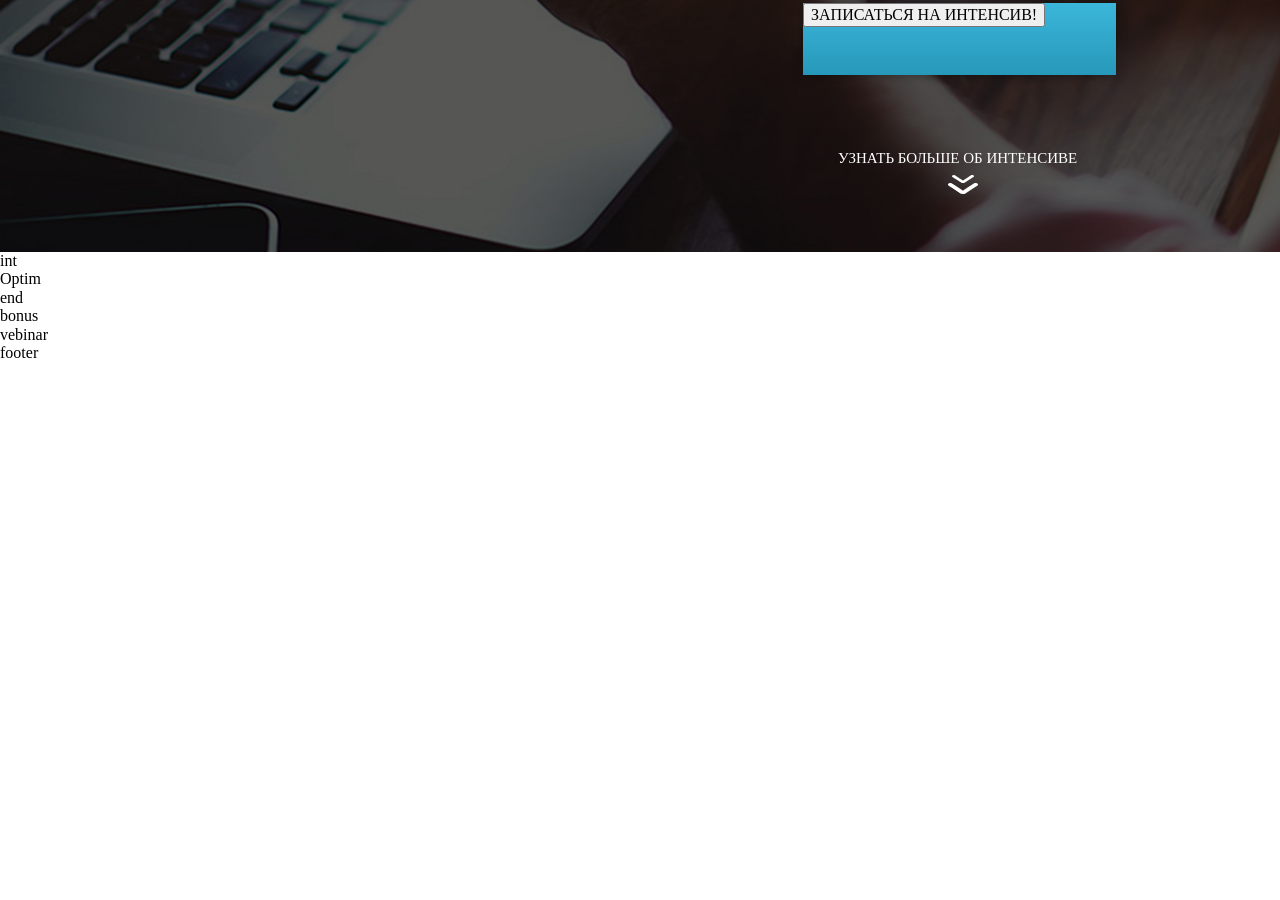
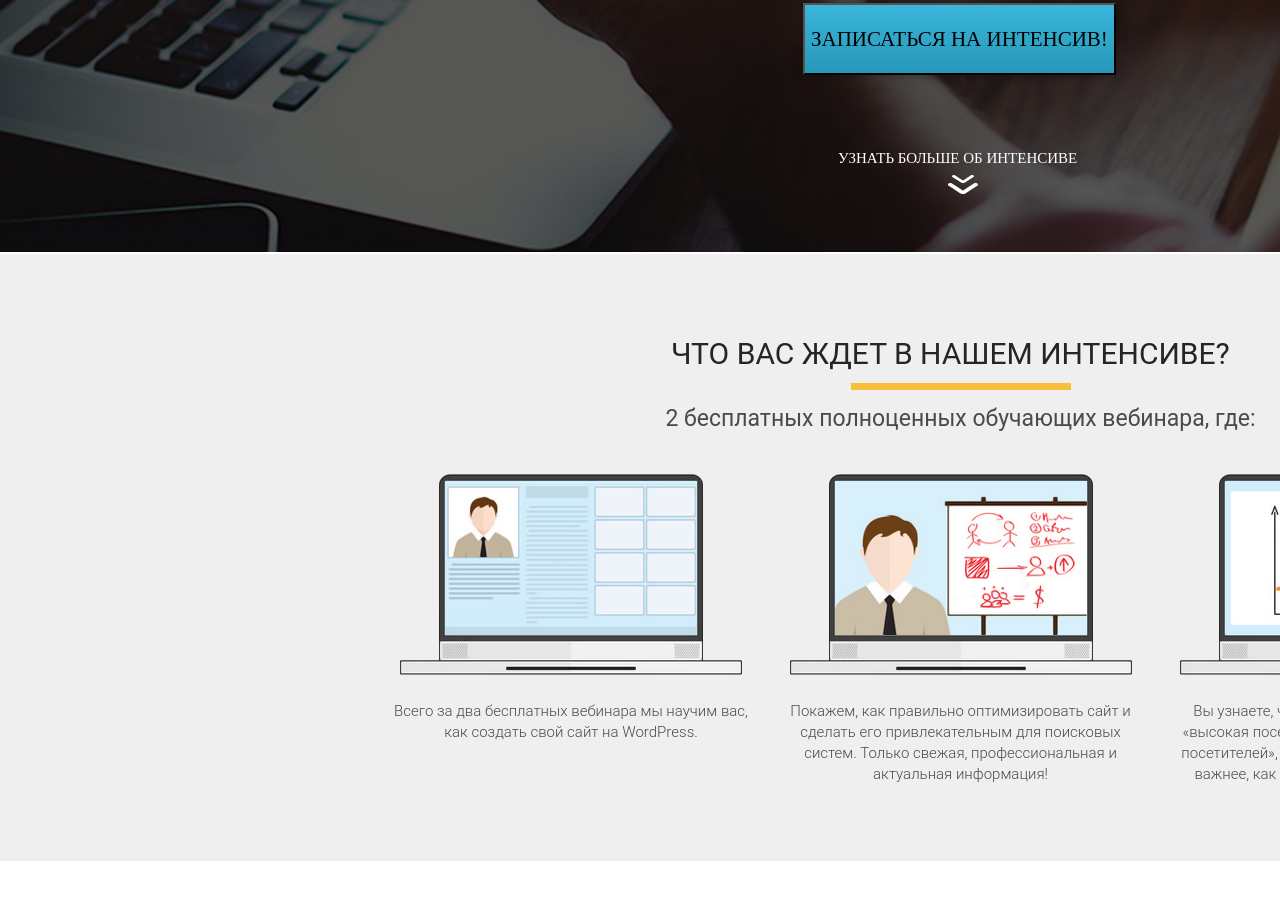
Before and after one commit to Maxim1Popov1/Maxim1Popov1.github.io, a plain HTML site: page index.html in a window 1280 px wide. Shown: the part 548-1448 px from the top of the page. Before the commit the page ends 910 px from the top, so only its background shows below. Drawn offline with Linux system fonts and the light colour scheme.

Commit message:
2_section

```diff
--- a/index.html
+++ b/index.html
@@ -40,12 +40,24 @@
 
                 <div class="dawn">
                 <img src="./src/public/img/down.png" alt="dawn"></div>
-                <div class="button-wind1"><button >ЗАПИСАТЬСЯ НА ИНТЕНСИВ!</button>
-                </div>
+
+                    <button class="button" >ЗАПИСАТЬСЯ НА ИНТЕНСИВ!</button>
 
         </div>
     </header>
-    <section class="intensive">int</section>
+    <section class="intensive">
+        <div class="text1-s1">Что вас ждет в нашем интенсиве?</div>
+        <div class="line-s1"></div>
+        <div class="text2-s1">2 бесплатных полноценных обучающих вебинара, где:</div>
+        <div class="w_1"><img src="./src/public/img/w_1.png" alt="w_1"></div>
+        <div class="w_2"><img src="./src/public/img/w_2.png" alt="w_2"></div>
+        <div class="w_3"><img src="./src/public/img/w_3.png" alt="w_3"></div>
+        <div class="text3-s1">Всего за два бесплатных вебинара мы научим вас,<br>
+            как создать свой сайт на WordPress. </div>
+        <div class="text4-s1">Покажем, как правильно оптимизировать сайт и<br> сделать его привлекательным для поисковых<br> систем.
+            Только свежая, профессиональная и<br> актуальная информация!</div>
+        <div class="text5-s1">Вы узнаете, что такое «хорошая индексация»,<br>«высокая посещаемость», «стабильный прирост<br> посетителей», «ТОП по запросам» и, что намного<br> важнее, как добиться всех этих показателей!</div>
+    </section>
     <section class="optimaze">Optim</section>
     <section class="end-lerning">end</section>
     <section class="bonus">bonus</section>
--- a/src/styles/style.css
+++ b/src/styles/style.css
@@ -5,7 +5,7 @@
 
 .container {
     width: 1140px;
-    height: 100%;
+    height: 3710px;
     position: relative;
     margin: 0 auto;
     padding: 39px 0 61px 0;
@@ -161,29 +161,178 @@ width: 100%;
     height: 24px;
     left: 448px;
     top: 693.5px;
-
-
     font-style: normal;
     font-weight: 100;
     font-size: 15px;
     line-height: 24px;
+    display: flex;
+    align-items: center;
+    text-align: center;
+    text-transform: uppercase;
+    color: #FFFFFF;
+}
+
+.button{
+    position: absolute;
+    width: 313px;
+    height: 72px;
+    left: 413px;
+    top: 551px;
+    background: linear-gradient(0deg, #2798B9 0%, #3AB6DA 100%);
+    box-shadow: 0px 0px 10px rgba(0, 0, 0, 0.4);
+    position: absolute;
+    font-family: 'RobotoCondensed';
+    font-size: 21px;
+    line-height: 24px;
+    display: flex;
+    align-items: center;
+    text-align: center;
+    text-transform: uppercase;
+}
+
+.intensive{
+    position: absolute;
+    width: 1922px;
+    height: 607px;
+    left: 0px;
+    top: 802px;
+
+    background: #EFEFEF;
+
+}
+
+.text1-s1{
+    position: absolute;
+    width: 582px;
+    height: 23px;
+    left: 671px;
+    top: 88px;
+
+    font-family: 'Roboto';
+    font-style: normal;
+    font-weight: 400;
+    font-size: 30px;
+    line-height: 30px;
+
 
     display: flex;
     align-items: center;
     text-align: center;
     text-transform: uppercase;
 
-color: #FFFFFF;
+    color: #252525;
     }
 
-.button-wind1{
+.line-s1{
     position: absolute;
-    width: 313px;
-    height: 72px;
-    left: 413px;
-    top: 551px;
+    width: 220px;
+    height: 7px;
+    left: 851px;
+    top: 129px;
 
-    background: linear-gradient(0deg, #2798B9 0%, #3AB6DA 100%);
-    box-shadow: 0px 0px 10px rgba(0, 0, 0, 0.4);
+    background: #F9BF3B;
+}
+
+.text2-s1{
+    position: absolute;
+width: 619px;
+height: 20px;
+left: 651px;
+top: 154.5px;
+font-family: 'Roboto';
+font-style: normal;
+font-weight: 400;
+font-size: 23px;
+line-height: 20px;
+align-items: center;
+text-align: center;
+color: #4A4A4A;
 
 }
+
+.w_1{
+    position: absolute;
+    width: 342px;
+    height: 201px;
+    left: 400px;
+    top: 220px;
+
+}
+.w_2{
+    position: absolute;
+    width: 342px;
+    height: 201px;
+    left: 790px;
+    top: 220px;
+}
+
+.w_3{
+    position: absolute;
+    width: 342px;
+    height: 201px;
+    left: 1180px;
+    top: 220px;
+}
+
+.text3-s1{
+    position: absolute;
+    width: 384px;
+    height: 43px;
+    left: 379px;
+    top: 447px;
+
+    font-family: 'Roboto';
+    font-style: normal;
+    font-weight: 300;
+    font-size: 15px;
+    line-height: 21px;
+
+
+
+    align-items: center;
+    text-align: center;
+
+    color: #4A4A4A;
+}
+
+.text4-s1{
+    position: absolute;
+    width: 369px;
+    height: 85px;
+    left: 776px;
+    top: 447px;
+
+    font-family: 'Roboto';
+    font-style: normal;
+    font-weight: 300;
+    font-size: 15px;
+    line-height: 21px;
+
+
+
+    align-items: center;
+    text-align: center;
+
+    color: #4A4A4A;
+    }
+
+.text5-s1{
+    position: absolute;
+    width: 370px;
+    height: 85px;
+    left: 1166px;
+    top: 447px;
+
+    font-family: 'Roboto';
+    font-style: normal;
+    font-weight: 300;
+    font-size: 15px;
+    line-height: 21px;
+
+
+
+    align-items: center;
+    text-align: center;
+
+    color: #4A4A4A;
+  }
```
Also changed, not shown: src/public/img/w_1.png (added), src/public/img/w_2.png (added), src/public/img/w_3.png (added). Lines whose indentation alone changed are shown as unchanged.
